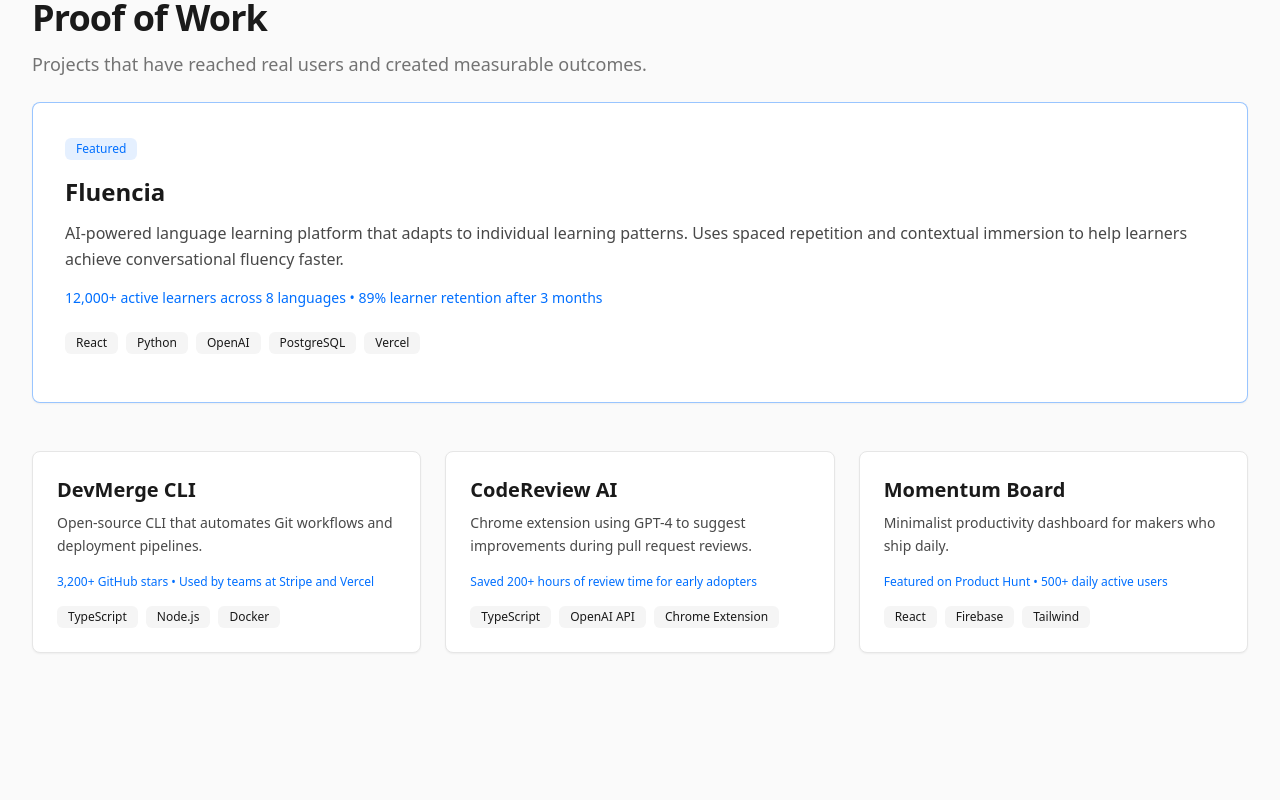
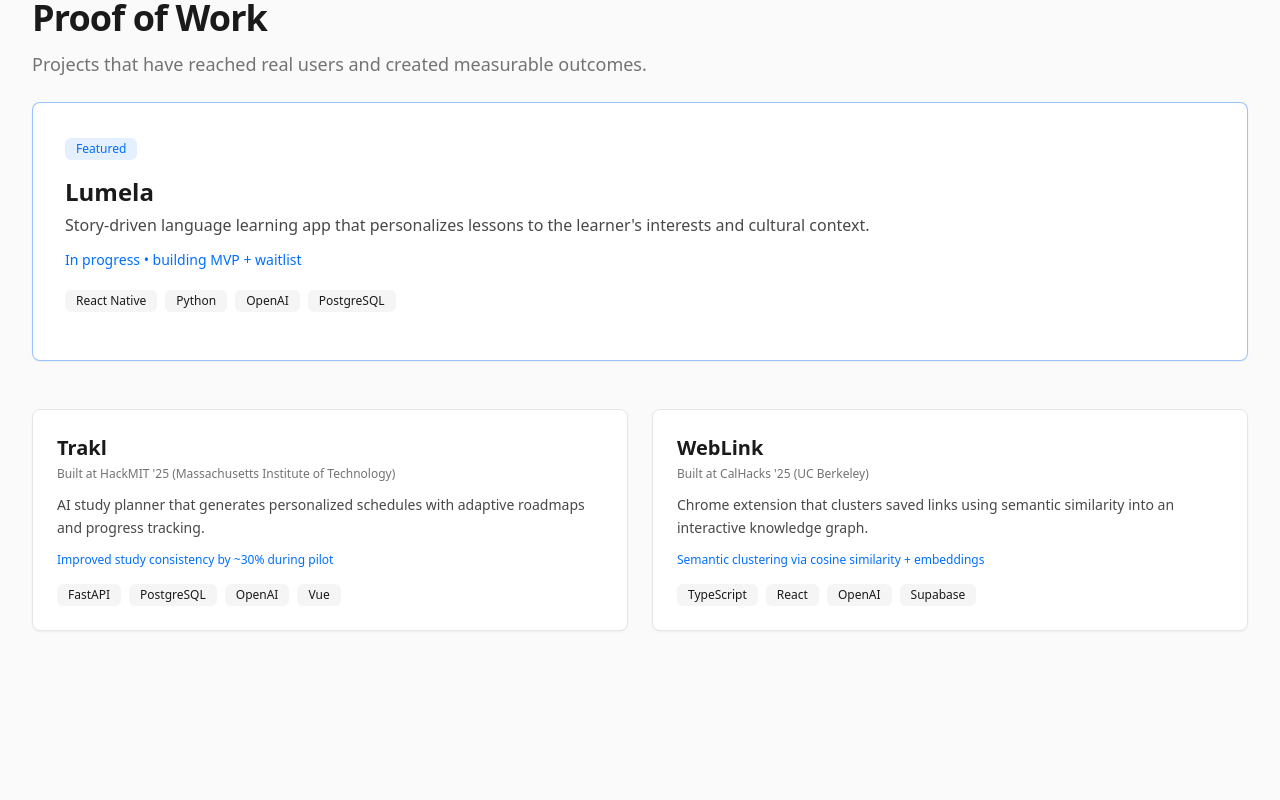
Before and after one commit to RamikaDeSilva/personal-website, a Next.js app: page / in a window 1280 px wide. Shown: the part 880-1680 px from the top of the page. Built offline with nearby package versions, Linux system fonts and the light colour scheme.

Commit message:
update project info

```diff
--- a/components/projects.tsx
+++ b/components/projects.tsx
@@ -31,13 +31,18 @@
             >
               Featured
             </Badge>
-            <h3 className="mb-3 text-2xl font-semibold text-foreground">
+            <h3 className="mb-1 text-2xl font-semibold text-foreground">
               {featuredProject.title}
             </h3>
-            <p className="mb-4 text-base leading-relaxed text-foreground/80">
+            {featuredProject.hackathon && (
+              <p className="mb-3 text-xs text-muted-foreground">
+                {featuredProject.hackathon}
+              </p>
+            )}
+            <p className="mb-3 line-clamp-2 text-base leading-relaxed text-foreground/80">
               {featuredProject.description}
             </p>
-            <p className="mb-6 text-sm font-medium text-accent">
+            <p className="mb-5 text-sm font-medium text-accent">
               {featuredProject.impact}
             </p>
             <div className="flex flex-wrap gap-2">
@@ -56,13 +61,18 @@
       )}
 
       {/* Other Projects Grid */}
-      <div className="grid gap-6 md:grid-cols-2 lg:grid-cols-3">
+      <div className="grid gap-6 md:grid-cols-2">
         {otherProjects.map((project) => (
           <Card key={project.id} className="border bg-card p-6 shadow-sm">
-            <h3 className="mb-2 text-xl font-semibold text-foreground">
+            <h3 className="mb-1 text-xl font-semibold text-foreground">
               {project.title}
             </h3>
-            <p className="mb-4 text-sm leading-relaxed text-foreground/80">
+            {project.hackathon && (
+              <p className="mb-3 text-xs text-muted-foreground">
+                {project.hackathon}
+              </p>
+            )}
+            <p className="mb-3 line-clamp-2 text-sm leading-relaxed text-foreground/80">
               {project.description}
             </p>
             <p className="mb-4 text-xs font-medium text-accent">
--- a/data/projects.ts
+++ b/data/projects.ts
@@ -6,44 +6,38 @@
   tags: string[];
   featured?: boolean;
   image?: string;
+  hackathon?: string;
 }
 
 export const projects: Project[] = [
   {
-    id: "fluencia",
-    title: "Fluencia",
+    id: "lumela",
+    title: "Lumela",
     description:
-      "AI-powered language learning platform that adapts to individual learning patterns. Uses spaced repetition and contextual immersion to help learners achieve conversational fluency faster.",
-    impact:
-      "12,000+ active learners across 8 languages • 89% learner retention after 3 months",
-    tags: ["React", "Python", "OpenAI", "PostgreSQL", "Vercel"],
+      "Story-driven language learning app that personalizes lessons to the learner's interests and cultural context.",
+    impact: "In progress • building MVP + waitlist",
+    tags: ["React Native", "Python", "OpenAI", "PostgreSQL"],
     featured: true,
-    image: "/projects/fluencia.png",
+    image: "/projects/lumela.png",
   },
   {
-    id: "devmerge-cli",
-    title: "DevMerge CLI",
+    id: "trakl",
+    title: "Trakl",
     description:
-      "Open-source CLI that automates Git workflows and deployment pipelines.",
-    impact: "3,200+ GitHub stars • Used by teams at Stripe and Vercel",
-    tags: ["TypeScript", "Node.js", "Docker"],
-    image: "/projects/devmerge.png",
+      "AI study planner that generates personalized schedules with adaptive roadmaps and progress tracking.",
+    impact: "Improved study consistency by ~30% during pilot",
+    tags: ["FastAPI", "PostgreSQL", "OpenAI", "Vue"],
+    hackathon: "Built at HackMIT '25 (Massachusetts Institute of Technology)",
+    image: "/projects/trakl.png",
   },
   {
-    id: "codereview-ai",
-    title: "CodeReview AI",
+    id: "weblink",
+    title: "WebLink",
     description:
-      "Chrome extension using GPT-4 to suggest improvements during pull request reviews.",
-    impact: "Saved 200+ hours of review time for early adopters",
-    tags: ["TypeScript", "OpenAI API", "Chrome Extension"],
-    image: "/projects/codereview.png",
-  },
-  {
-    id: "momentum-board",
-    title: "Momentum Board",
-    description: "Minimalist productivity dashboard for makers who ship daily.",
-    impact: "Featured on Product Hunt • 500+ daily active users",
-    tags: ["React", "Firebase", "Tailwind"],
-    image: "/projects/momentum.png",
+      "Chrome extension that clusters saved links using semantic similarity into an interactive knowledge graph.",
+    impact: "Semantic clustering via cosine similarity + embeddings",
+    tags: ["TypeScript", "React", "OpenAI", "Supabase"],
+    hackathon: "Built at CalHacks '25 (UC Berkeley)",
+    image: "/projects/weblink.png",
   },
 ];
```
